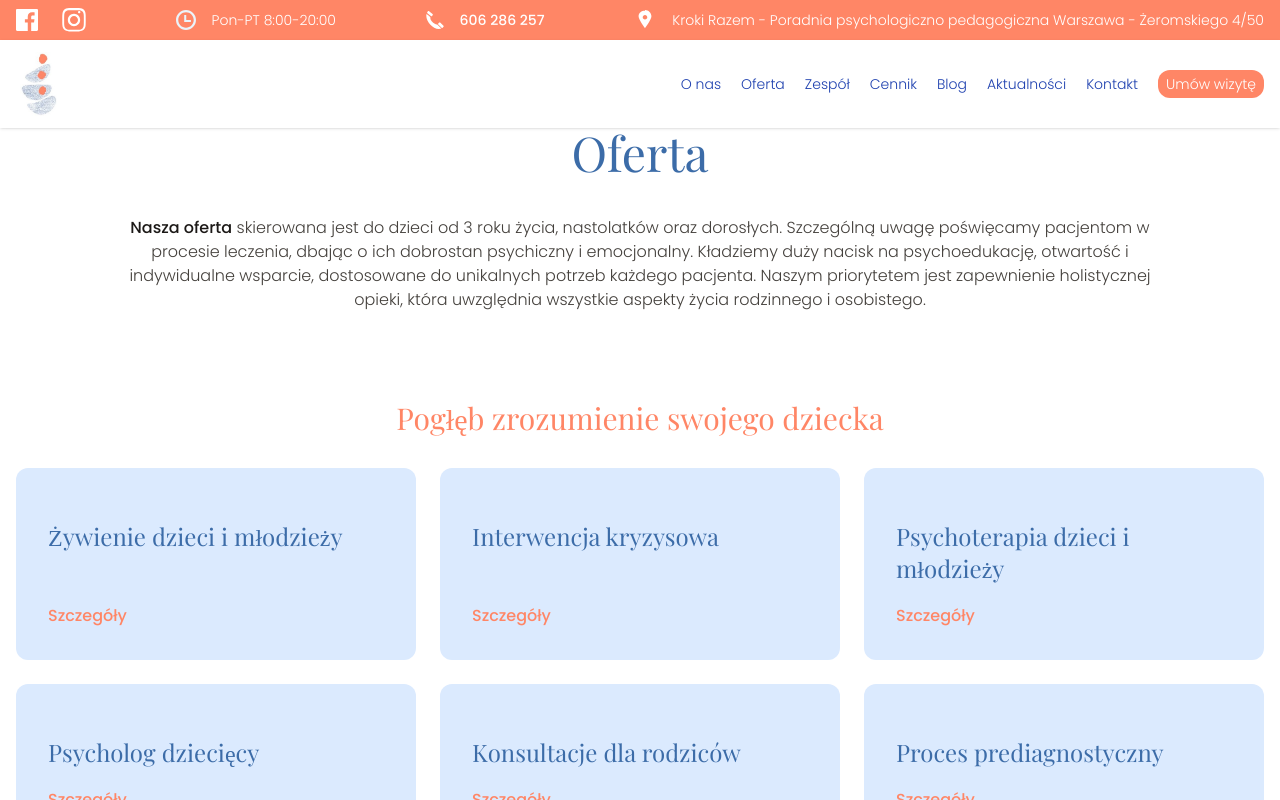
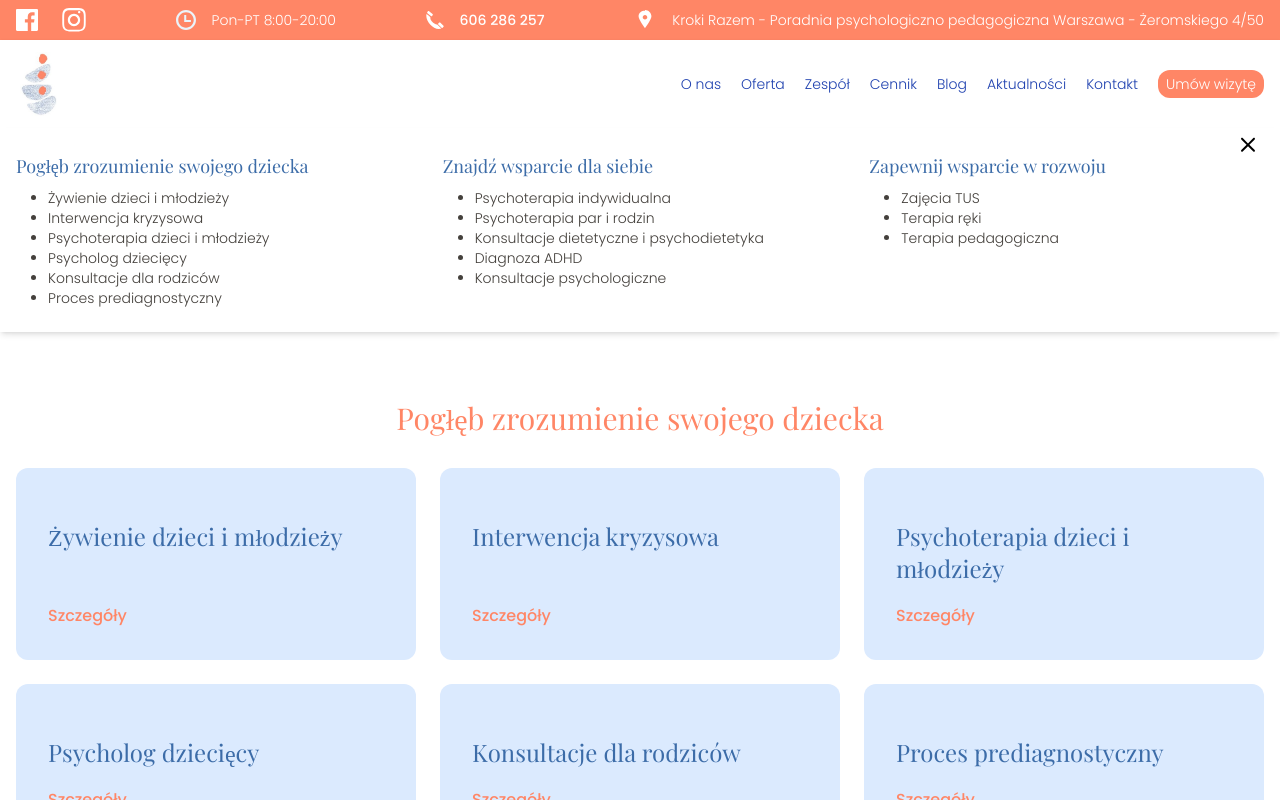
Before and after one commit to krzysztofson/krokirazem, a website: page dist/index.html in a window 1280 px wide. Both pictures are taken after a click on the link "Oferta". Shown: the part 2767-3567 px from the top of the page. Drawn offline with nearby package versions, Linux system fonts and the light colour scheme.

Commit message:
expandable navbar

```diff
--- a/dist/assets/js/main.js
+++ b/dist/assets/js/main.js
@@ -42,3 +42,23 @@ if (mobileNavBtns) {
 
 const year = new Date().getFullYear();
 document.querySelector("#year").textContent = year;
+
+const navOffer = document.querySelector("#js-offer");
+if (navOffer) {
+  navOffer.addEventListener("mouseover", () => {
+    if (window.innerWidth > 1023) {
+      document.querySelector(".js-nav-list").classList.toggle("hidden");
+    }
+  });
+  navOffer.addEventListener("click", (e) => {
+    if (window.innerWidth <= 1023) {
+      e.preventDefault();
+      document.querySelector("#js-offer-mobile").classList.toggle("hidden");
+      togglenav();
+    }
+  });
+}
+const closeOffer = document.querySelector(".js-nav-list-close");
+closeOffer.addEventListener("click", () => {
+  document.querySelector(".js-nav-list").classList.toggle("hidden");
+});
--- a/dist/index.html
+++ b/dist/index.html
@@ -151,7 +151,38 @@
             class="js-nav absolute inset-x-0 top-20 mx-auto hidden w-full flex-col space-y-5 bg-white py-10 text-center text-sm font-light text-blue-800 lg:relative lg:top-0 lg:flex lg:flex-row lg:items-center lg:justify-end lg:space-x-5 lg:space-y-0 lg:py-0 lg:text-right"
           >
             <a class="hover:text-orange-600" href="#onas">O nas</a>
-            <a class="hover:text-orange-600" href="#oferta">Oferta</a>
+            <a class="hover:text-orange-600" id="js-offer" href="#oferta">Oferta</a>
+            <div class="hidden pl-2 lg:hidden" id="js-offer-mobile">
+              <h3 class="text-md pb-2 pt-4 text-primary">Pogłęb zrozumienie swojego dziecka</h3>
+              <ul class="list-none pl-0">
+                <li class="text-sm"><a href="zywienie-dzieci-i-mlodziezy.html">Żywienie dzieci i młodzieży</a></li>
+                <li class="text-sm"><a href="interwencja-kryzysowa.html">Interwencja kryzysowa</a></li>
+                <li class="text-sm">
+                  <a href="psychoterapia-dzieci-mlodziezy.html">Psychoterapia dzieci i młodzieży</a>
+                </li>
+                <li class="text-sm"><a href="konsultacja-psychologa-dzieciecego.html">Psycholog dziecięcy</a></li>
+                <li class="text-sm"><a href="konsultacja-dla-rodzicow.html">Konsultacje dla rodziców</a></li>
+                <li class="text-sm"><a href="proces-prediagnostyczny.html">Proces prediagnostyczny</a></li>
+              </ul>
+              <h3 class="text-md pb-2 pt-4 text-primary">Znajdź wsparcie dla siebie</h3>
+              <ul class="list-none pl-0">
+                <li class="text-sm"><a href="psychoterapia-idywidualna.html">Psychoterapia indywidualna</a></li>
+                <li class="text-sm"><a href="psychoterapia-par.html">Psychoterapia par i rodzin</a></li>
+                <li class="text-sm">
+                  <a href="konsultacja-dietetyczna-i-psychodietetyczna.html"
+                    >Konsultacje dietetyczne i psychodietetyka</a
+                  >
+                </li>
+                <li class="text-sm"><a href="diagnoza-ADHD.html">Diagnoza ADHD</a></li>
+                <li class="text-sm"><a href="konsultacja-psychologiczna.html">Konsultacje psychologiczne</a></li>
+              </ul>
+              <h3 class="text-md pb-2 pt-4 text-primary">Zapewnij wsparcie w rozwoju</h3>
+              <ul class="list-none pl-0">
+                <li class="text-sm"><a href="terapia-tus.html">Zajęcia TUS</a></li>
+                <li class="text-sm"><a href="terapia-reki.html">Terapia ręki</a></li>
+                <li class="text-sm"><a href="terapia-pedagogiczna.html">Terapia pedagogiczna</a></li>
+              </ul>
+            </div>
             <a class="hover:text-orange-600" href="zespol.html">Zespół</a>
             <a class="hover:text-orange-600" href="cennik.html">Cennik</a>
             <a class="hover:text-orange-600" href="#blog">Blog</a>
@@ -174,6 +205,57 @@
               />
             </svg>
           </button>
+          <div class="js-nav-list left-0 top-32 hidden w-full bg-white py-6 shadow-md lg:fixed">
+            <div class="container mx-auto px-4">
+              <div class="grid grid-cols-3 gap-8">
+                <div>
+                  <h3 class="pb-2 text-lg text-primary">Pogłęb zrozumienie swojego dziecka</h3>
+                  <ul>
+                    <li class="text-sm"><a href="zywienie-dzieci-i-mlodziezy.html">Żywienie dzieci i młodzieży</a></li>
+                    <li class="text-sm"><a href="interwencja-kryzysowa.html">Interwencja kryzysowa</a></li>
+                    <li class="text-sm">
+                      <a href="psychoterapia-dzieci-mlodziezy.html">Psychoterapia dzieci i młodzieży</a>
+                    </li>
+                    <li class="text-sm"><a href="konsultacja-psychologa-dzieciecego.html">Psycholog dziecięcy</a></li>
+                    <li class="text-sm"><a href="konsultacja-dla-rodzicow.html">Konsultacje dla rodziców</a></li>
+                    <li class="text-sm"><a href="proces-prediagnostyczny.html">Proces prediagnostyczny</a></li>
+                  </ul>
+                </div>
+                <div>
+                  <h3 class="pb-2 text-lg text-primary">Znajdź wsparcie dla siebie</h3>
+                  <ul>
+                    <li class="text-sm"><a href="psychoterapia-idywidualna.html">Psychoterapia indywidualna</a></li>
+                    <li class="text-sm"><a href="psychoterapia-par.html">Psychoterapia par i rodzin</a></li>
+                    <li class="text-sm">
+                      <a href="konsultacja-dietetyczna-i-psychodietetyczna.html"
+                        >Konsultacje dietetyczne i psychodietetyka</a
+                      >
+                    </li>
+                    <li class="text-sm"><a href="diagnoza-ADHD.html">Diagnoza ADHD</a></li>
+                    <li class="text-sm"><a href="konsultacja-psychologiczna.html">Konsultacje psychologiczne</a></li>
+                  </ul>
+                </div>
+                <div>
+                  <h3 class="pb-2 text-lg text-primary">Zapewnij wsparcie w rozwoju</h3>
+                  <ul>
+                    <li class="text-sm"><a href="terapia-tus.html">Zajęcia TUS</a></li>
+                    <li class="text-sm"><a href="terapia-reki.html">Terapia ręki</a></li>
+                    <li class="text-sm"><a href="terapia-pedagogiczna.html">Terapia pedagogiczna</a></li>
+                  </ul>
+                </div>
+              </div>
+            </div>
+            <button class="js-nav-list-close absolute right-5 top-1">
+              <svg width="24" height="24" viewBox="0 0 24 24" fill="black" xmlns="http://www.w3.org/2000/svg">
+                <path
+                  fill-rule="evenodd"
+                  clip-rule="evenodd"
+                  d="M12 11.4142L17.2929 6.12132C17.6834 5.73086 18.3166 5.73086 18.7071 6.12132C19.0976 6.51179 19.0976 7.14494 18.7071 7.53541L13.4142 12.8284L18.7071 18.1213C19.0976 18.5118 19.0976 19.1449 18.7071 19.5354C18.3166 19.9259 17.6834 19.9259 17.2929 19.5354L12 14.2426L6.70711 19.5354C6.31658 19.9259 5.68342 19.9259 5.29289 19.5354C4.90237 19.1449 4.90237 18.5118 5.29289 18.1213L10.5858 12.8284L5.29289 7.53541C4.90237 7.14494 4.90237 6.51179 5.29289 6.12132C5.68342 5.73086 6.31658 5.73086 6.70711 6.12132L12 11.4142Z"
+                  fill="#000"
+                />
+              </svg>
+            </button>
+          </div>
         </div>
       </div>
     </nav>
```
Also changed, not shown: dist/cennik.html (+1 -1 lines), dist/assets/css/main.css.
